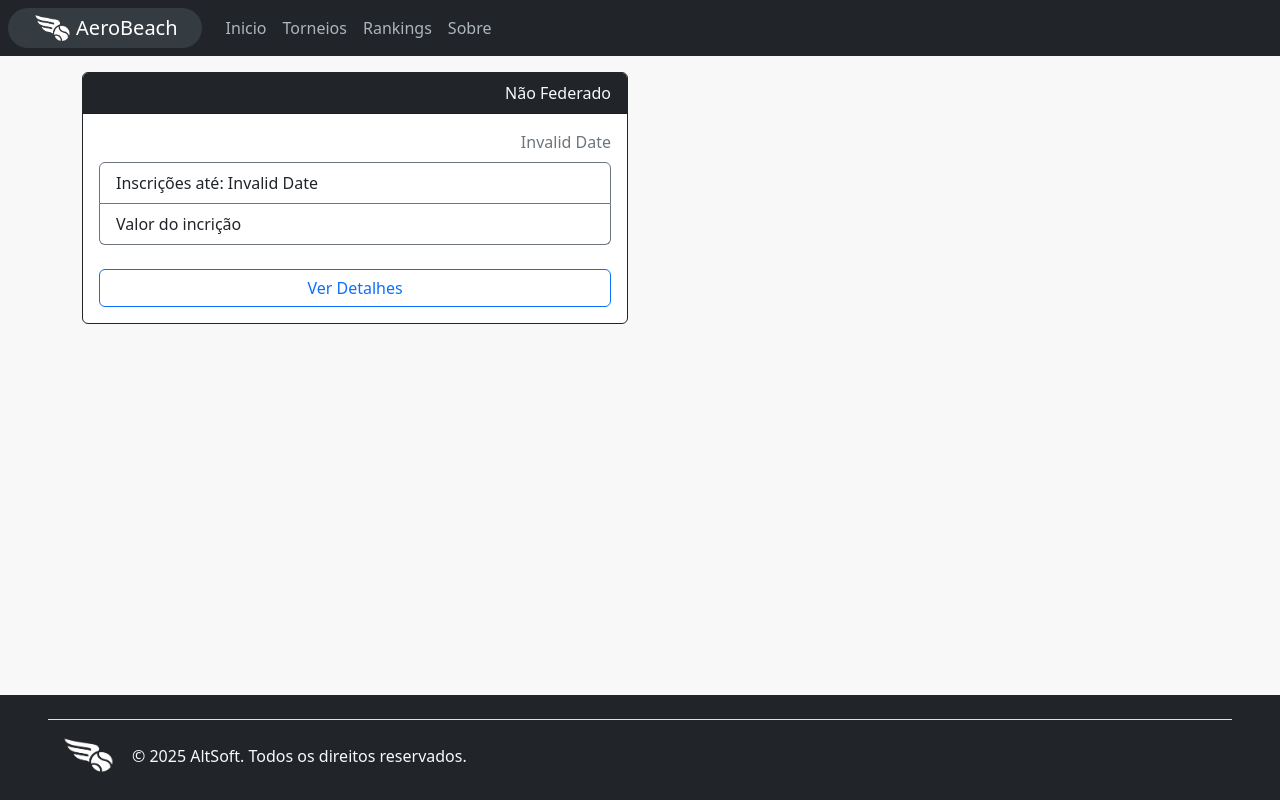
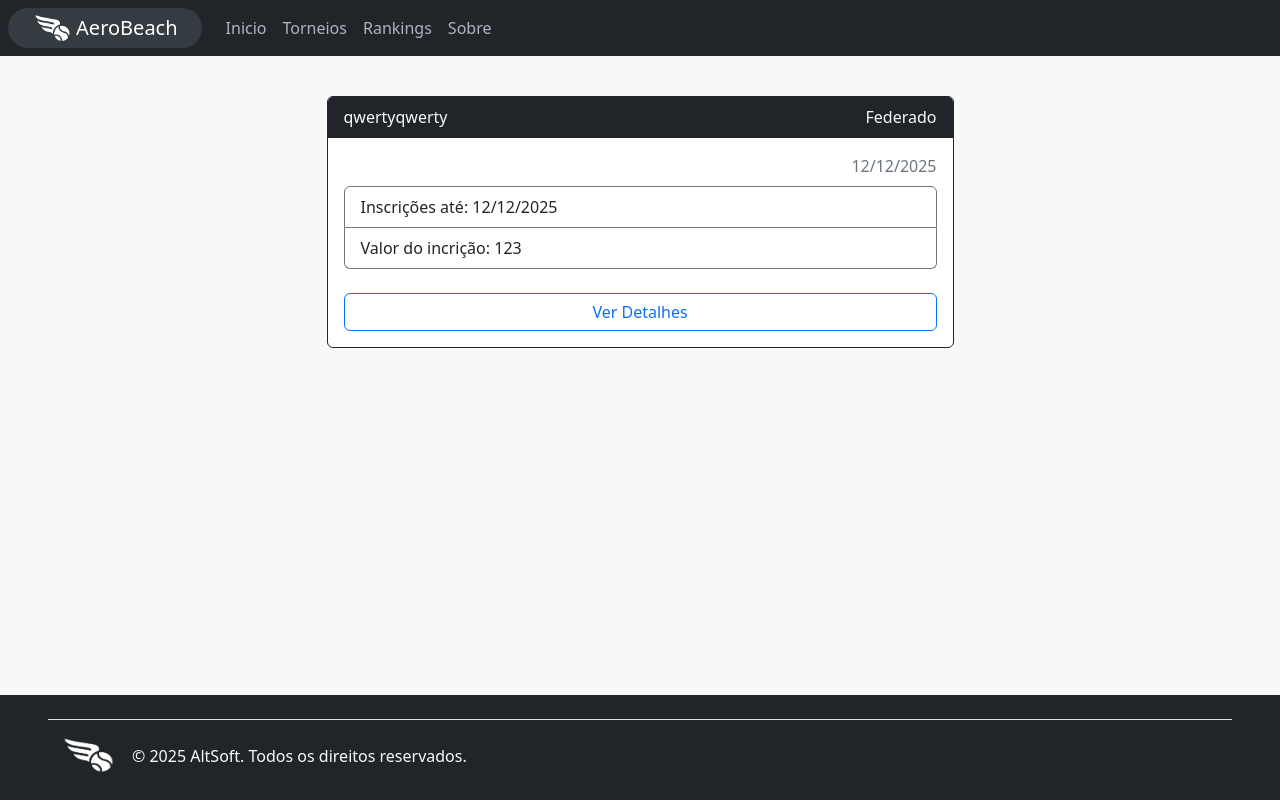
Before and after one commit to leandro-costa-oliveira/aero-beach, a React (Vite) app in the folder frontend/: page / in a window 1280 px wide. Built offline with nearby package versions, Linux system fonts and the light colour scheme.

Commit message:
feat: card na HomePage

```diff
--- a/frontend/package.json
+++ b/frontend/package.json
@@ -15,7 +15,8 @@
     "bootstrap": "^5.3.8",
     "react": "^19.1.1",
     "react-bootstrap": "^2.10.10",
-    "react-dom": "^19.1.1"
+    "react-dom": "^19.1.1",
+    "react-router-dom": "^7.9.2"
   },
   "devDependencies": {
     "@eslint/js": "^9.32.0",
--- a/frontend/src/App.tsx
+++ b/frontend/src/App.tsx
@@ -1,21 +1,15 @@
-import { Header } from "./components/Header/Header";
-import { Footer } from "./components/Footer/Footer";
-import { CardTorneios } from "./components/CardTorneios/CardTorneios";
-import { Col, Container, Row } from "react-bootstrap";
+import { BrowserRouter as Router, Routes, Route } from "react-router-dom";
+import { Layout } from "./layouts/layout";
+import { HomePage } from "./pages/HomePage";
 
-export function App() {
+export default function App() {
   return (
-    <>
-      <Header />
-      <Container>
-        <Row>
-          <Col>
-            <CardTorneios />
-          </Col>
-          <Col></Col>
-        </Row>
-      </Container>
-      <Footer />
-    </>
+    <Router>
+      <Routes>
+        <Route element={<Layout />}>
+          <Route path="/" element={<HomePage />} />
+        </Route>
+      </Routes>
+    </Router>
   );
 }
--- a/frontend/src/components/CardTorneios/CardTorneios.tsx
+++ b/frontend/src/components/CardTorneios/CardTorneios.tsx
@@ -32,7 +32,7 @@ export function CardTorneios({
         </div>
         <ListGroup className="mt-2 mb-4">
           <ListGroup.Item className="border-secondary">Inscrições até: {new Date(limiteInscricao).toLocaleDateString()}</ListGroup.Item>
-          <ListGroup.Item className="border-secondary">Valor do incrição {preco}</ListGroup.Item>
+          <ListGroup.Item className="border-secondary">Valor do incrição: {preco}</ListGroup.Item>
         </ListGroup>
             <Button variant="outline-primary" className="w-100">Ver Detalhes</Button>
       </Card.Body>
--- /dev/null
+++ b/frontend/src/layouts/Layout.tsx
@@ -0,0 +1,15 @@
+import { Outlet } from "react-router-dom";
+import { Header } from "../components/Header/Header";
+import { Footer } from "../components/Footer/Footer";
+
+export function Layout() {
+  return (
+    <div className="d-flex flex-column min-vh-100">
+      <Header />
+      <main className="flex-fill container my-4 gap-4">
+        <Outlet />
+      </main>
+      <Footer />
+    </div>
+  );
+}
--- a/frontend/src/main.tsx
+++ b/frontend/src/main.tsx
@@ -1,10 +1,10 @@
 import { StrictMode } from "react";
 import { createRoot } from "react-dom/client";
 import "bootstrap/dist/css/bootstrap.min.css";
-import { App } from "./App";
+import App from "./App";
 
 createRoot(document.getElementById("root")!).render(
   <StrictMode>
-    <App />
+    <App/>
   </StrictMode>
 );
--- /dev/null
+++ b/frontend/src/pages/HomePage.tsx
@@ -0,0 +1,12 @@
+import { Container } from "react-bootstrap";
+import { CardTorneios } from "../components/CardTorneios/CardTorneios";
+
+export function HomePage() {
+  return (
+    <>
+    <Container className="col-12 col-lg-7">
+      <CardTorneios id="ex" nome="qwertyqwerty" realizadoEm="12/12/2025" limiteInscricao="12/12/2025" preco={123} federado/>
+    </Container>
+    </>
+  );
+}
```
Also changed, not shown: 1 other file (tests, documents, lock files or other folders).
